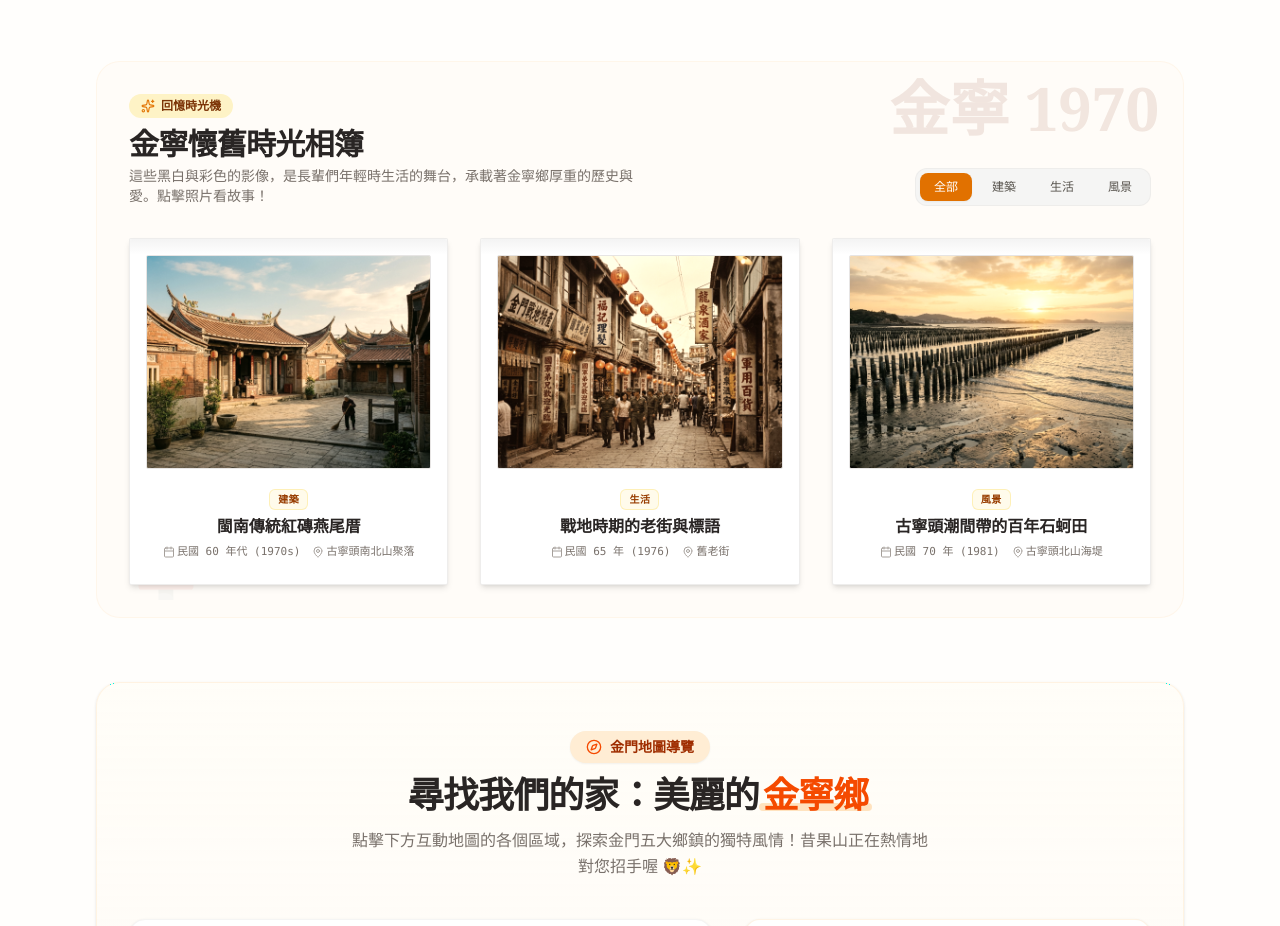
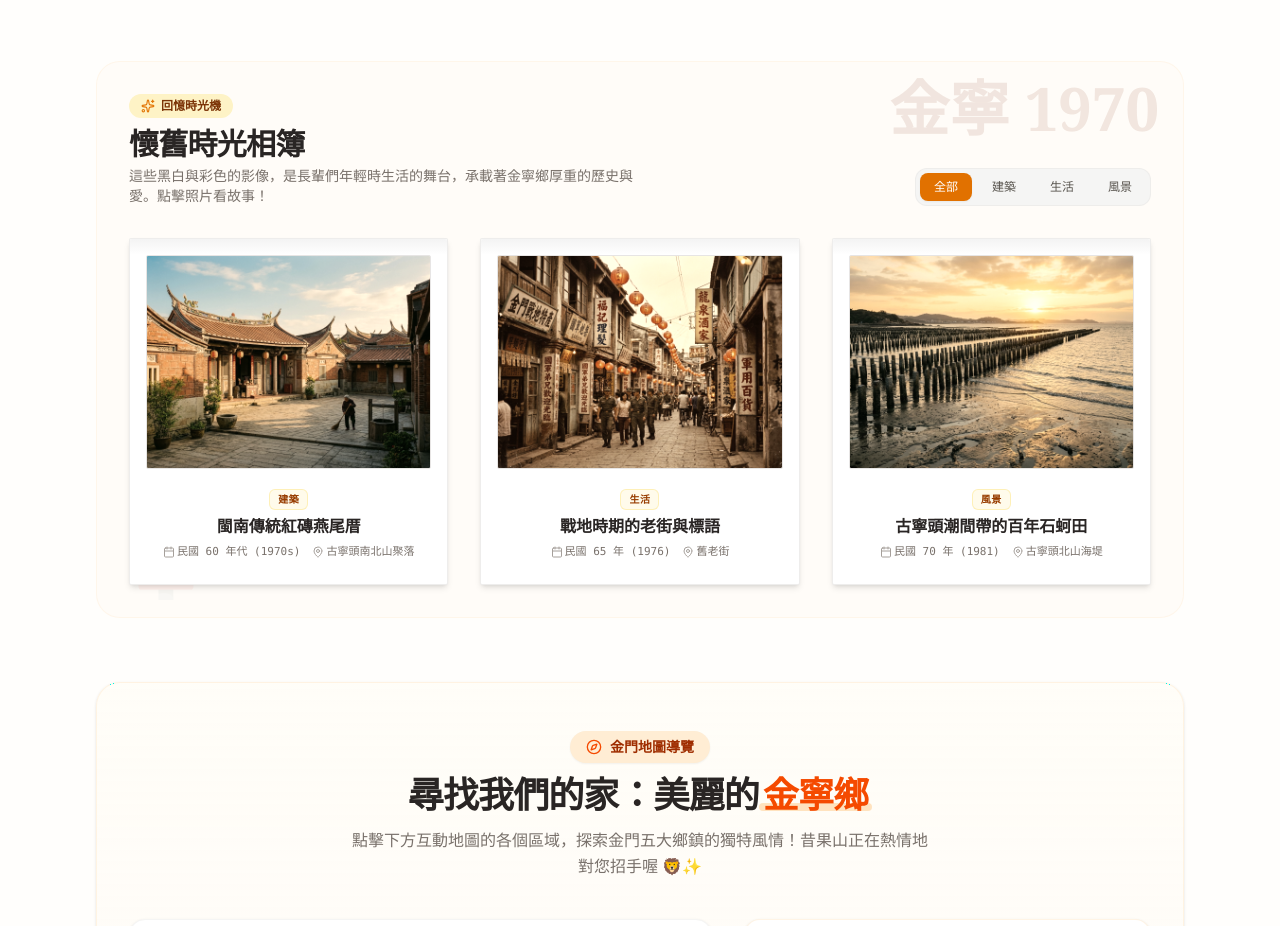
Before and after one commit to jack1230413/doc, a React (Vite) app: page / in a window 1280 px wide. Shown: the part 1800-2726 px from the top of the page. Built offline with nearby package versions, Linux system fonts and the light colour scheme.

Commit message:
fix: update gallery title to be more inclusive
Change "金寧懷舊時光相簿" to "懷舊時光相簿" to better reflect the broader scope of the collection.

```diff
--- a/src/components/NostalgicGallery.tsx
+++ b/src/components/NostalgicGallery.tsx
@@ -57,7 +57,7 @@ export default function NostalgicGallery({ isOpen, onClose }: NostalgicGalleryPr
                 回憶時光機
               </div>
               <h2 className="text-2xl md:text-3xl font-bold text-stone-800 tracking-tight">
-                金寧懷舊時光相簿
+                懷舊時光相簿
               </h2>
               <p className="text-stone-500 text-xs md:text-sm mt-1 max-w-lg">
                 這些黑白與彩色的影像，是長輩們年輕時生活的舞台，承載著金寧鄉厚重的歷史與愛。點擊照片看故事！
```
